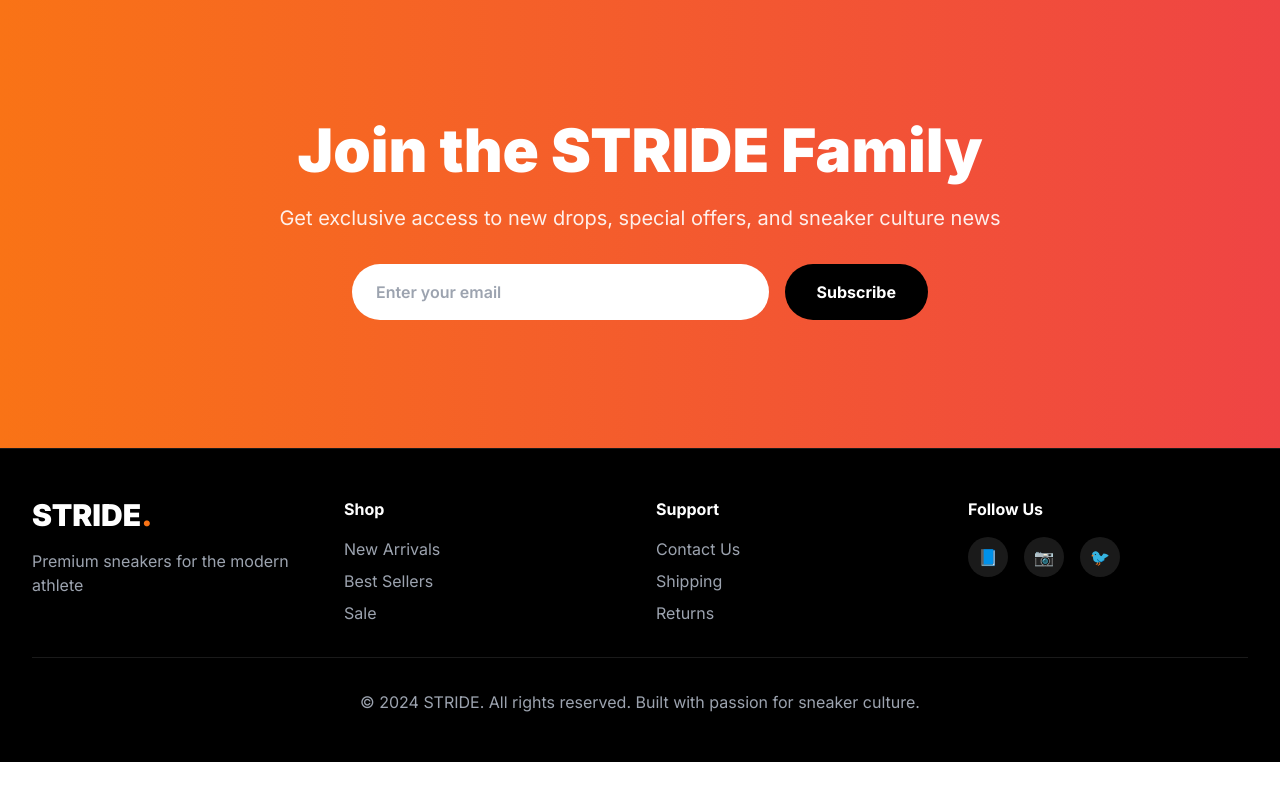
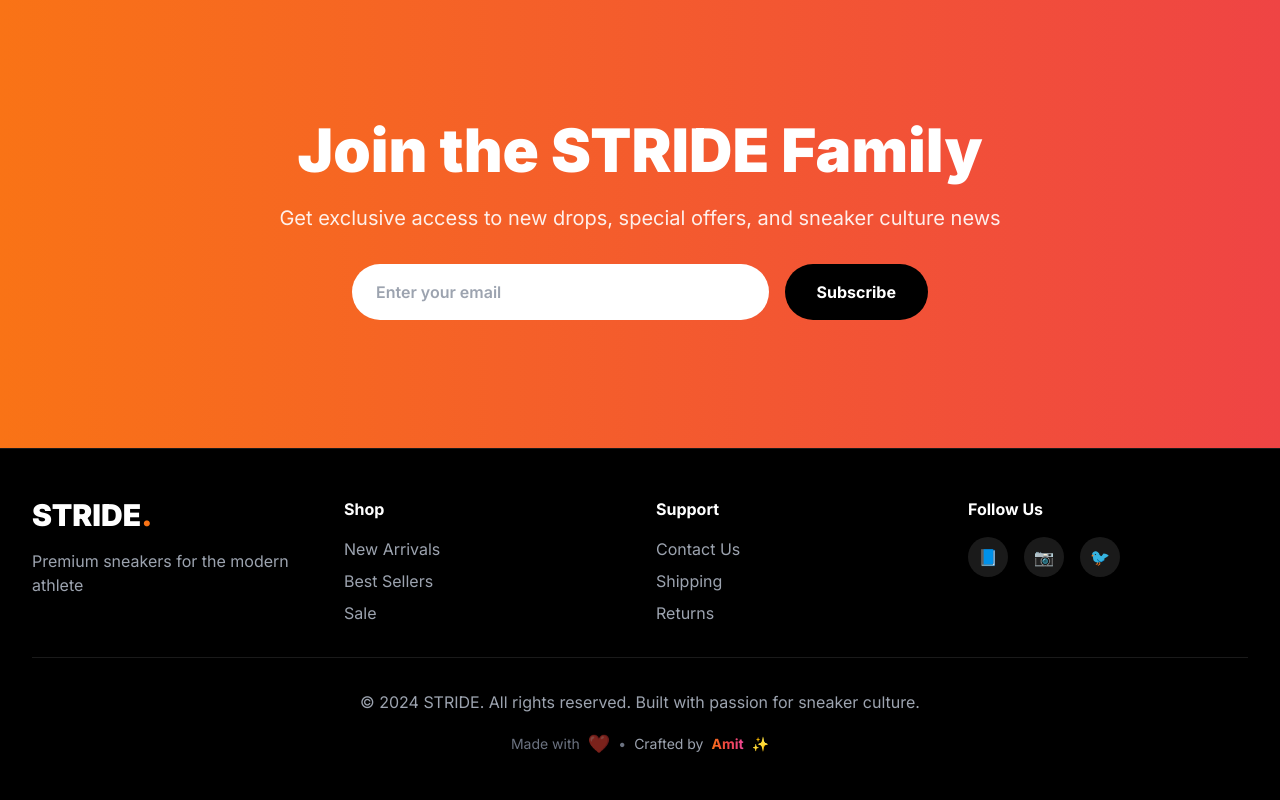
Before and after one commit to amit0811xp/shoe-website-front-end-, a React (Vite) app: page / in a window 1280 px wide. Shown: the part 7297-8097 px from the top of the page. Before the commit the page ends 8059 px from the top, so only its background shows below. Built offline with nearby package versions, Linux system fonts and the light colour scheme.

Commit message:
footer added

```diff
--- a/src/App.jsx
+++ b/src/App.jsx
@@ -793,8 +793,22 @@ function App() {
               </div>
             </div>
           </div>
-          <div className="border-t border-white/10 pt-8 text-center text-gray-400">
-            © 2024 STRIDE. All rights reserved. Built with passion for sneaker culture.
+          <div className="border-t border-white/10 pt-8">
+            <div className="text-center text-gray-400 mb-4">
+              © 2024 STRIDE. All rights reserved. Built with passion for sneaker culture.
+            </div>
+
+            {/* Beautiful Credit Section */}
+            <div className="flex items-center justify-center gap-2 text-sm">
+              <span className="text-gray-500">Made with</span>
+              <span className="text-red-500 animate-pulse text-lg">❤️</span>
+              <span className="text-gray-500">•</span>
+              <span className="text-gray-400">Crafted by</span>
+              <span className="font-bold bg-gradient-to-r from-orange-500 via-red-500 to-pink-500 bg-clip-text text-transparent">
+                Amit
+              </span>
+              <span className="text-orange-500">✨</span>
+            </div>
           </div>
         </div>
       </footer>
```
